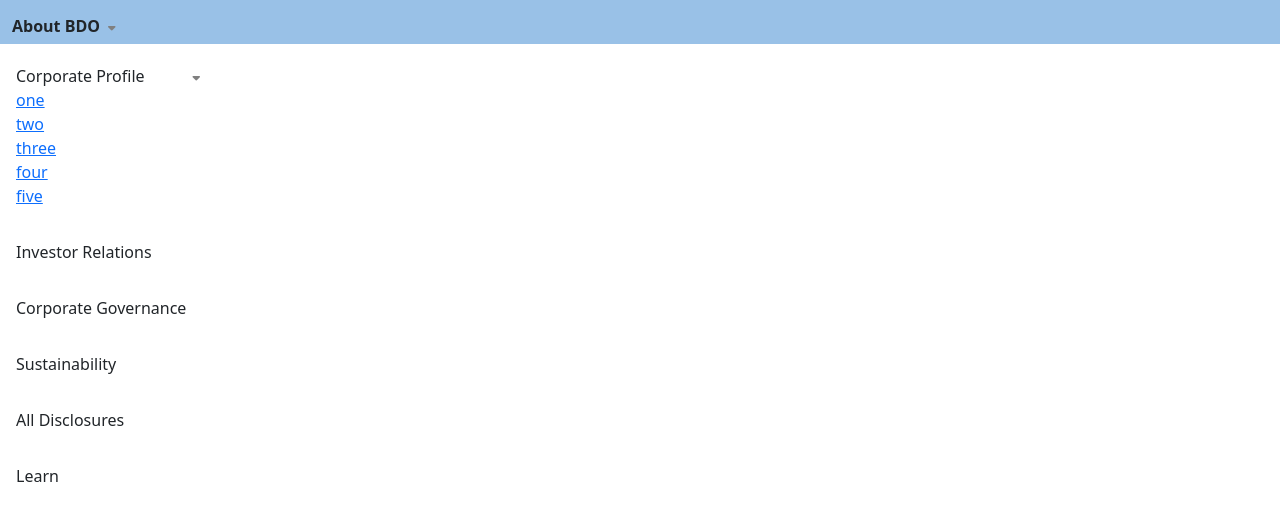
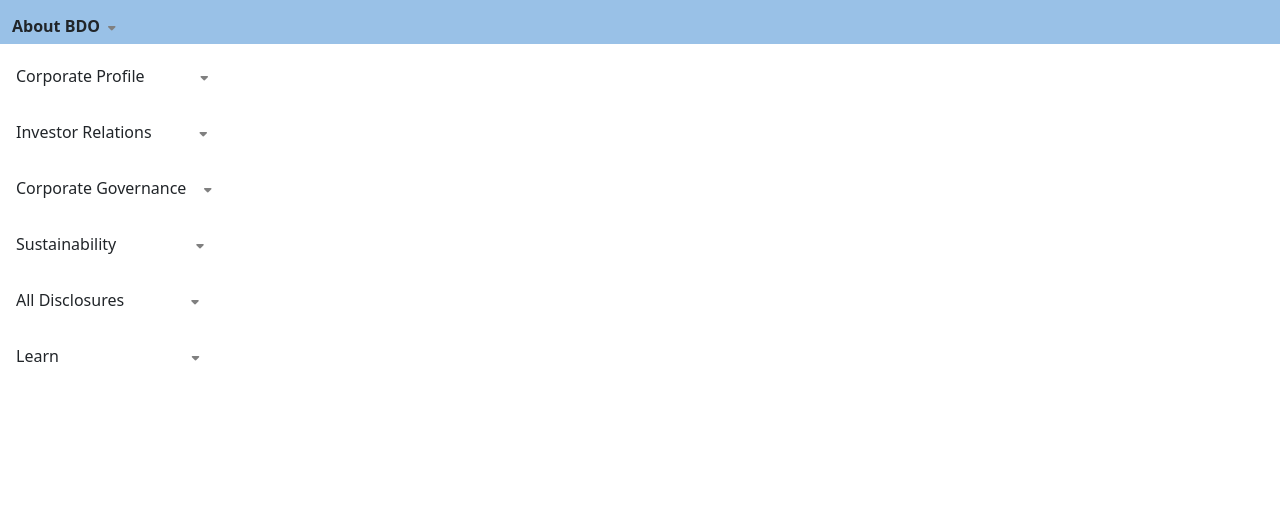
Before and after one commit to joeyyvel/LargeBankFileBDOsample2024, a React (Vite) app in the folder vite-project/: page /aboutBDO in a window 1280 px wide. Shown: the top 520 px of the page. Built offline with nearby package versions, Linux system fonts and the light colour scheme.

Commit message:
June 25 2024 3:09pm

```diff
--- a/vite-project/src/components/mainRowOne/AboutBDO.jsx
+++ b/vite-project/src/components/mainRowOne/AboutBDO.jsx
@@ -2,8 +2,12 @@
 import { useState } from "react";
 
 const AboutBDO = () => {
-  const [show, setShow] = useState(true);
-
+  const [show, setShow] = useState(false);
+  const [show1, setShow1] = useState(false);
+  const [show2, setShow2] = useState(false);
+  const [show3, setShow3] = useState(false);
+  const [show4, setShow4] = useState(false);
+  const [show5, setShow5] = useState(false);
   return (
     <>
       <div className="dropdown">
@@ -33,7 +37,7 @@
               <i
                 className="fa-solid fa-caret-down"
                 style={{
-                  paddingLeft: "3rem",
+                  paddingLeft: "3.5rem",
                   fontSize: "12px",
                   color: "gray",
                 }}
@@ -63,28 +67,194 @@
           </li>
 
           <li>
-            <Link className="dropdown-item py-3" to="#">
+            <Link
+              className="dropdown-item py-3"
+              onClick={() => setShow1(!show1)}
+            >
               Investor Relations
+              <i
+                className="fa-solid fa-caret-down"
+                style={{
+                  paddingLeft: "3rem",
+                  fontSize: "12px",
+                  color: "gray",
+                }}
+              ></i>
+              <div className="dropTwo">
+                {show1 ? (
+                  <>
+                    <li>
+                      <Link>Investor One</Link>
+                    </li>
+                    <li>
+                      <Link>Investor two</Link>
+                    </li>
+                    <li>
+                      <Link>Investor three</Link>
+                    </li>
+                    <li>
+                      <Link>Investor four</Link>
+                    </li>
+                    <li>
+                      <Link>Investor five</Link>
+                    </li>
+                    <li>
+                      <Link>Investor six</Link>
+                    </li>
+                    <li>
+                      <Link>Investor seven</Link>
+                    </li>
+                  </>
+                ) : null}
+              </div>
             </Link>
           </li>
           <li>
-            <Link className="dropdown-item py-3 m-0 " to="#">
+            <Link
+              className="dropdown-item py-3 m-0 "
+              onClick={() => setShow2(!show2)}
+            >
               Corporate Governance
+              <i
+                className="fa-solid fa-caret-down"
+                style={{
+                  paddingLeft: "1.1rem",
+                  fontSize: "12px",
+                  color: "gray",
+                }}
+              ></i>
+              <div className="dropThree">
+                {show2 ? (
+                  <>
+                    <li>
+                      <Link>Corporate one</Link>
+                    </li>
+                    <li>
+                      <Link>Corporate two</Link>
+                    </li>
+                    <li>
+                      <Link>Corporate three</Link>
+                    </li>
+                    <li>
+                      <Link>Corporate four</Link>
+                    </li>
+                    <li>
+                      <Link>Corporate five</Link>
+                    </li>
+                    <li>
+                      <Link>Corporate six</Link>
+                    </li>
+                  </>
+                ) : null}
+              </div>
             </Link>
           </li>
           <li>
-            <Link className="dropdown-item py-3" to="#">
+            <Link
+              className="dropdown-item py-3"
+              onClick={() => setShow3(!show3)}
+            >
               Sustainability
+              <i
+                className="fa-solid fa-caret-down"
+                style={{
+                  paddingLeft: "5rem",
+                  fontSize: "12px",
+                  color: "gray",
+                }}
+              ></i>
+              <div className="dropFour">
+                {show3 ? (
+                  <>
+                    <li>
+                      <Link>Sustainability 1</Link>
+                    </li>
+                    <li>
+                      <Link>Sustainability 2</Link>
+                    </li>
+                    <li>
+                      <Link>Sustainability 3</Link>
+                    </li>
+                    <li>
+                      <Link>Sustainability 4</Link>
+                    </li>
+                    <li>
+                      <Link>Sustainability 5</Link>
+                    </li>
+                  </>
+                ) : null}
+              </div>
             </Link>
           </li>
           <li>
-            <Link className="dropdown-item py-3" to="#">
+            <Link
+              className="dropdown-item py-3"
+              onClick={() => setShow4(!show4)}
+            >
               All Disclosures
+              <i
+                className="fa-solid fa-caret-down"
+                style={{
+                  paddingLeft: "4.2rem",
+                  fontSize: "12px",
+                  color: "gray",
+                }}
+              ></i>
+              <div className="dropFive">
+                {show4 ? (
+                  <>
+                    <li>
+                      <Link>Disclosures 1</Link>
+                    </li>
+                    <li>
+                      <Link>Disclosures 2</Link>
+                    </li>
+                    <li>
+                      <Link>Disclosures 3</Link>
+                    </li>
+                    <li>
+                      <Link>Disclosures 4</Link>
+                    </li>
+                    <li>
+                      <Link>Disclosures 5</Link>
+                    </li>
+                  </>
+                ) : null}
+              </div>
             </Link>
           </li>
           <li>
-            <Link className="dropdown-item py-3" to="#">
+            <Link
+              className="dropdown-item py-3"
+              onClick={() => setShow5(!show5)}
+            >
               Learn
+              <i
+                className="fa-solid fa-caret-down"
+                style={{
+                  paddingLeft: "8.3rem",
+                  fontSize: "12px",
+                  color: "gray",
+                }}
+              ></i>
+              <div className="dropSix">
+                {show5 ? (
+                  <>
+                    <li>
+                      <Link>Learn 1</Link>
+                    </li>
+                    <li>
+                      <Link>Learn 2</Link>
+                    </li>
+                    <li>
+                      <Link>Learn 3</Link>
+                    </li>
+                    <li>
+                      <Link>Learn 4</Link>
+                    </li>
+                  </>
+                ) : null}
+              </div>
             </Link>
           </li>
         </ul>
```
